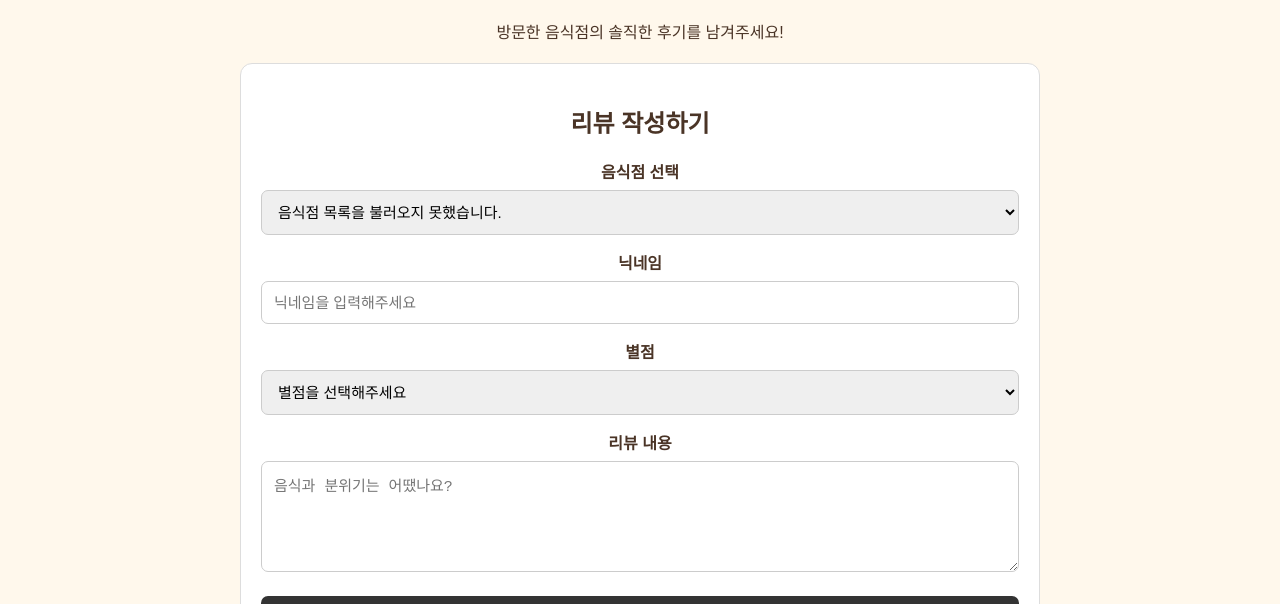
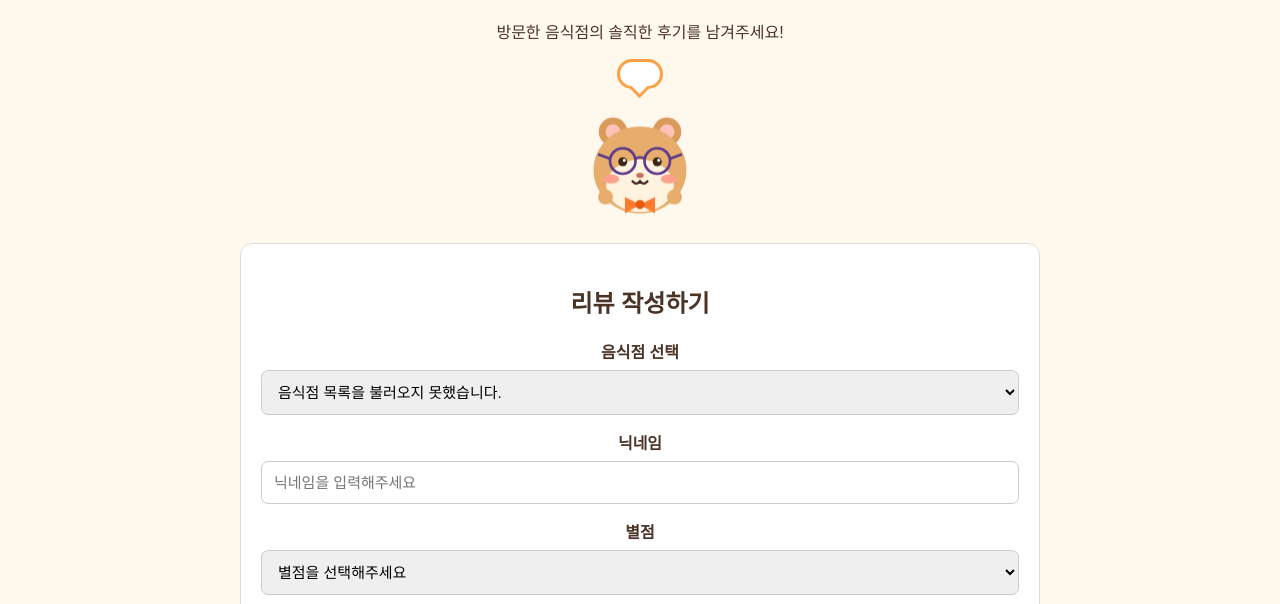
Before and after one commit to eunseo-bot/Masitgetda-homepage, a plain HTML site: page review.html in a window 1280 px wide. Shown: the part 196-800 px from the top of the page. Drawn offline with nearby package versions, Linux system fonts and the light colour scheme; no server answers.

Commit message:
feat: 룰렛 페이지의 햄스터 마스코트를 리뷰 페이지에 추가

```diff
--- a/review.html
+++ b/review.html
@@ -155,6 +155,67 @@
       border-bottom: 2px solid #333;
       padding-bottom: 6px;
     }
+
+    /* ===== 햄스터 메뉴 박사 (roulette.html에서 가져옴) ===== */
+    #speech {
+      position: relative;
+      width: fit-content;
+      max-width: 85%;
+      margin: 0 auto 14px;
+      padding: 12px 20px;
+      background: white;
+      border: 3px solid #ff9f43;
+      border-radius: 24px;
+      font-weight: bold;
+      text-align: center;
+    }
+    #speech::after {
+      content: "";
+      position: absolute;
+      bottom: -9px;
+      left: calc(50% - 8px);
+      width: 12px;
+      height: 12px;
+      background: white;
+      border-right: 3px solid #ff9f43;
+      border-bottom: 3px solid #ff9f43;
+      transform: rotate(45deg);
+    }
+
+    .mascot {
+      display: block;
+      width: 120px;
+      height: 120px;
+      margin: 0 auto;
+      animation: bounce 1.6s ease-in-out infinite;
+    }
+    .mascot .face {
+      display: none;
+    }
+    .mascot[data-mood="idle"] .face-idle,
+    .mascot[data-mood="think"] .face-think,
+    .mascot[data-mood="happy"] .face-happy {
+      display: inline;
+    }
+    .mascot[data-mood="think"] {
+      animation: think 0.6s ease-in-out infinite;
+    }
+    .mascot[data-mood="happy"] {
+      animation: jump 0.5s ease-out 3;
+    }
+    @keyframes bounce {
+      0%, 100% { transform: translateY(0); }
+      50% { transform: translateY(-10px); }
+    }
+    @keyframes think {
+      0%, 100% { transform: rotate(-6deg); }
+      50% { transform: rotate(6deg); }
+    }
+    @keyframes jump {
+      0%, 100% { transform: translateY(0) scale(1); }
+      20% { transform: translateY(3px) scale(1.08, 0.92); }
+      60% { transform: translateY(-28px) scale(0.96, 1.05); }
+    }
   </style>
 </head>
 
@@ -171,6 +232,54 @@
   <main>
     <h1>맛집 리뷰</h1>
     <p>방문한 음식점의 솔직한 후기를 남겨주세요!</p>
+
+    <!-- 마스코트: 안경 쓴 햄스터 메뉴 박사 (roulette.html과 동일) -->
+    <div id="speech" aria-live="polite"></div>
+    <svg id="mascot" class="mascot" data-mood="idle" viewBox="0 0 160 160" role="img" aria-label="마스코트 햄스터 메뉴 박사">
+      <circle cx="44" cy="40" r="19" fill="#d99a5b"/>
+      <circle cx="116" cy="40" r="19" fill="#d99a5b"/>
+      <circle cx="44" cy="40" r="10" fill="#ffc2b8"/>
+      <circle cx="116" cy="40" r="10" fill="#ffc2b8"/>
+      <ellipse cx="80" cy="91" rx="62" ry="58" fill="#e8ad6d"/>
+      <ellipse cx="80" cy="112" rx="45" ry="35" fill="#fff3df"/>
+      <ellipse cx="42" cy="103" rx="10" ry="6" fill="#ff9f8f"/>
+      <ellipse cx="118" cy="103" rx="10" ry="6" fill="#ff9f8f"/>
+
+      <!-- 평소 표정 -->
+      <g class="face face-idle">
+        <circle cx="57" cy="80" r="6" fill="#3b251a"/>
+        <circle cx="103" cy="80" r="6" fill="#3b251a"/>
+        <circle cx="59" cy="78" r="2" fill="white"/>
+        <circle cx="105" cy="78" r="2" fill="white"/>
+        <path d="M70 106 Q75 112 80 106 Q85 112 90 106" fill="none" stroke="#3b251a" stroke-width="3" stroke-linecap="round"/>
+      </g>
+      <!-- 고민하는 표정 -->
+      <g class="face face-think">
+        <circle cx="60" cy="76" r="5" fill="#3b251a"/>
+        <circle cx="106" cy="76" r="5" fill="#3b251a"/>
+        <path d="M47 58 L67 54 M93 54 L113 61" stroke="#3b251a" stroke-width="3" stroke-linecap="round"/>
+        <circle cx="80" cy="110" r="5" fill="#8a4b3c"/>
+        <path d="M137 52 Q148 68 137 70 Q126 68 137 52Z" fill="#8fd3ff"/>
+      </g>
+      <!-- 신난 표정 -->
+      <g class="face face-happy">
+        <path d="M49 83 Q57 71 65 83 M95 83 Q103 71 111 83" fill="none" stroke="#3b251a" stroke-width="4" stroke-linecap="round"/>
+        <path d="M66 103 Q80 130 94 103Z" fill="#8a4b3c"/>
+        <ellipse cx="80" cy="113" rx="7" ry="4" fill="#ff8787"/>
+      </g>
+
+      <!-- 코, 안경, 나비넥타이, 손 -->
+      <ellipse cx="80" cy="98" rx="5" ry="3.5" fill="#c96f62"/>
+      <g fill="none" stroke="#5b3a8c" stroke-width="3.5">
+        <circle cx="57" cy="79" r="17"/>
+        <circle cx="103" cy="79" r="17"/>
+        <path d="M74 76 Q80 72 86 76 M40 76 L24 70 M120 76 L136 70"/>
+      </g>
+      <path d="M80 137 L60 127 L60 149Z M80 137 L100 127 L100 149Z" fill="#ff7a2f"/>
+      <circle cx="80" cy="137" r="6" fill="#e8590c"/>
+      <circle cx="34" cy="127" r="10" fill="#e8ad6d"/>
+      <circle cx="126" cy="127" r="10" fill="#e8ad6d"/>
+    </svg>
 
     <section class="review-form">
       <h2>리뷰 작성하기</h2>
```
